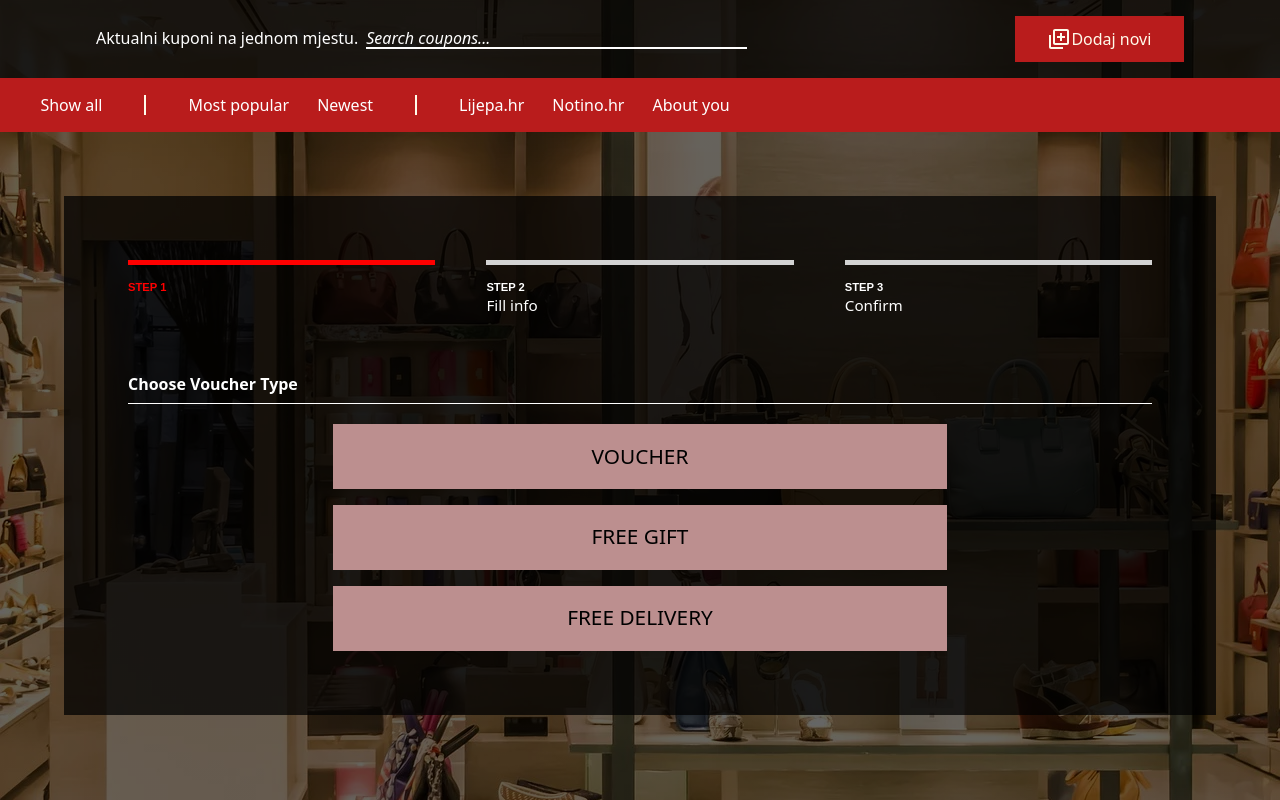
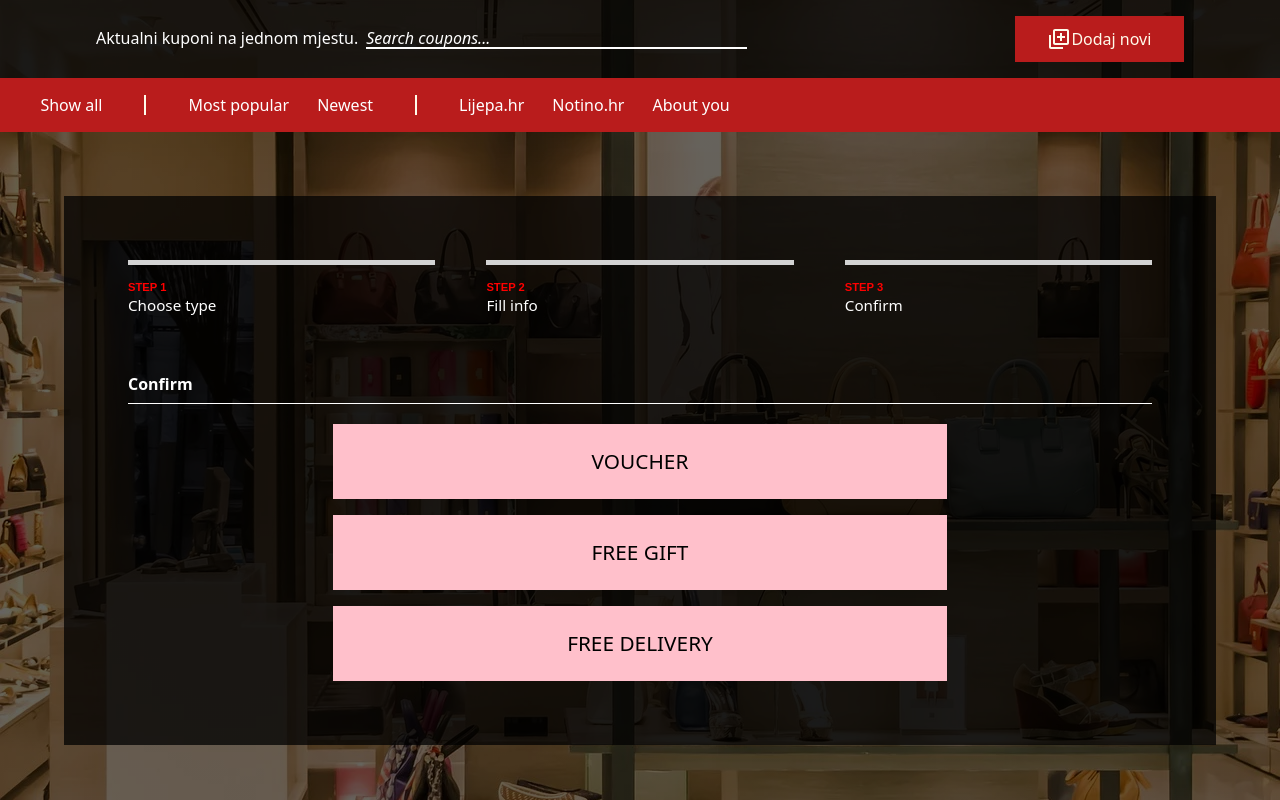
Before and after one commit to dobricsandra/coupons-client-fe, a React (Create React App) app: page /coupons/add in a window 1280 px wide. Built offline with nearby package versions, Linux system fonts and the light colour scheme.

Commit message:
Add dummy stepper pages

```diff
--- /dev/null
+++ b/src/components/common/stepper/Stepper.style.ts
@@ -0,0 +1,35 @@
+import styled from "styled-components";
+
+const StepperHeaderLayout = styled.div`
+    .stepper-header {
+        display: flex;
+        width: 100%;
+        justify-content: space-between;
+        color: white;
+        font-size: 2rem;
+        > div {
+            display: flex;
+            border-top: 5px solid lightgrey;
+            flex-direction: column;
+            align-items: flex-start;
+            width: 30%;
+            & span {
+                color: red;
+                font-size: 0.7rem;
+                text-transform: uppercase;
+                font-family: sans-serif;
+                padding-top: 1rem;
+                font-weight: 600;
+            }
+            & p {
+                color: white;
+                font-size: 0.95rem;
+                margin: 0rem;
+                padding: 0rem;
+                padding-top: 0.2rem;
+            }
+        }
+    }
+`;
+
+export default StepperHeaderLayout;
--- /dev/null
+++ b/src/components/common/stepper/Stepper.tsx
@@ -0,0 +1,53 @@
+import styled from "styled-components";
+import StepperStyled from "./Stepper.style";
+export default function Stepper(props: any) {
+    const stepHeaderConfig = [
+        {
+            stepNumber: 1,
+            stepLabel: "step 1",
+            stepDescription: "Choose type",
+        },
+        {
+            stepNumber: 2,
+            stepLabel: "step 2",
+            stepDescription: "Fill info",
+        },
+        {
+            stepNumber: 3,
+            stepLabel: "step 3",
+            stepDescription: "Confirm",
+        },
+    ];
+    const stepNumber = 3;
+    return (
+        <StepperStyled>
+            <div className="stepper-header">
+                {stepHeaderConfig.map((step: any) => (
+                    <div onClick={() => props.setStep(step.stepNumber)}>
+                        <span>{step.stepLabel}</span>
+                        <p>{step.stepDescription}</p>
+                    </div>
+                ))}
+            </div>
+            <StepperHeaderTitle>
+                {
+                    stepHeaderConfig.find(
+                        (step) => step.stepNumber === stepNumber
+                    )?.stepDescription
+                }
+            </StepperHeaderTitle>
+
+            {props.children}
+        </StepperStyled>
+    );
+}
+
+const StepperHeaderTitle = styled.div`
+    border-bottom: 1px solid white;
+    padding-top: 60px;
+    padding-bottom: 10px;
+    margin-bottom: 20px;
+    text-align: left;
+    color: white;
+    font-weight: 700;
+`;
--- a/src/components/coupons/add/CouponAdd.style.ts
+++ b/src/components/coupons/add/CouponAdd.style.ts
@@ -4,6 +4,13 @@ const CouponAddStyled = styled.div`
     background-color: var(--color-black);
     margin: 5%;
     padding: 5%;
+    .first-stepper-page {
+        display: flex;
+        flex-wrap: wrap;
+        justify-content: center;
+        align-items: center;
+        gap: 1rem;
+    }
     form {
         display: flex;
         flex-direction: column;
@@ -11,11 +18,11 @@ const CouponAddStyled = styled.div`
         button {
             border: none;
             width: 60%;
-            padding: 2%;
+            padding: 2.5%;
             font-size: 1.3rem;
             font-weight: 500;
             text-transform: uppercase;
-            background-color: rosybrown; //pink or plum
+            background-color: pink; //pink or plum
             cursor: pointer;
             @media (max-width: 750px) {
                 width: 100%;
@@ -23,8 +30,15 @@ const CouponAddStyled = styled.div`
                 font-size: 1rem;
             }
         }
+        input {
+            all: unset;
+            width: 100%;
+            color: white;
+            border-bottom: 2px solid var(--color-gray);
+            margin: 10px 0px;
+        }
         button:hover {
-            background-color: pink; //pink or plum
+            background-color: green; //pink or plum
         }
     }
 `;
--- a/src/components/coupons/add/CouponAdd.tsx
+++ b/src/components/coupons/add/CouponAdd.tsx
@@ -5,6 +5,8 @@ import { useState, useEffect } from "react";
 import { useCouponsFetch } from "../../../hooks/coupons/useCoupon";
 import Loader from "../../common/loader/Loader";
 import styled from "styled-components";
+import Stepper from "../../common/stepper/Stepper";
+import Coupon from "../overview/Coupon";
 export default function CouponAdd() {
     // const { data: coupons, isLoading, isError } = useCouponsFetch(x);
 
@@ -39,89 +41,62 @@ export default function CouponAdd() {
     //     return <InfoBox>No coupons found!</InfoBox>;
     // }
     const [step, setStep] = useState(1);
+
     return (
         <CouponAddStyled>
-            <StepperHeaderLayout>
-                <StepperHeaderSectionLayout isFilled={step >= 1}>
-                    <span>step 1</span>
-                    {step !== 1 && <p>Choose type</p>}
-                </StepperHeaderSectionLayout>
-                <StepperHeaderSectionLayout isFilled={step >= 2}>
-                    <span>step 2</span>
-                    <p>Fill info</p>
-                </StepperHeaderSectionLayout>
-                <StepperHeaderSectionLayout isFilled={step >= 3}>
-                    <span>step 3</span>
-                    <p>Confirm</p>
-                </StepperHeaderSectionLayout>
-            </StepperHeaderLayout>
-            <StepperHeaderTitle>
-                {step === 1 && "Choose Voucher Type"}
-            </StepperHeaderTitle>
+            <Stepper setStep={setStep}>
                 <form>
                     {step === 1 && (
-                    <StepperSection>
+                        <div className="first-stepper-page">
                             <button>Voucher</button>
                             <button>Free gift</button>
                             <button>Free delivery</button>
-                    </StepperSection>
+                        </div>
                     )}
-                {/* {step === 2 && (
-                        <CouponFormSecondSection setStep={setStep} />
+                    {step === 2 && (
+                        <div>
+                            <label>Prvi label</label>
+                            <input />
+                            <label>Drugi label</label>
+                            <input />
+                            <label>Treci label</label>
+                            <input />
+                            <label>Treci label</label>
+                            <input type="date" />
+                        </div>
                     )}
-                    {step === 3 && <CouponFormThirdSection setStep={setStep} />} */}
+                    {step === 3 && (
+                        <Coupon
+                            couponData={{
+                                id: 11,
+                                amount: 30,
+                                description: "Test coupon 3 for Lijepa.hr.",
+                                validFrom: "2022-03-03T10:40:09.496Z",
+                                validTo: "2022-03-03T10:40:09.497Z",
+                                code: "CMSKFHK45464",
+                                likes: 88,
+                                dislikes: 22,
+                                popularity: 66,
+                                webshop: {
+                                    id: 4,
+                                    name: "Lijepa.hr",
+                                    url: "https://www.lijepa.hr/",
+                                },
+                                unit: {
+                                    id: 2,
+                                    name: "kn",
+                                },
+                                type: {
+                                    id: 1,
+                                    type: "euro",
+                                },
+                            }}
+                        >
+                            Opala
+                        </Coupon>
+                    )}
                 </form>
+            </Stepper>
         </CouponAddStyled>
     );
 }
-
-const StepperSection = styled.div`
-    display: flex;
-    flex-wrap: wrap;
-    justify-content: center;
-    align-items: center;
-    gap: 1rem;
-`;
-
-const StepperHeaderLayout = styled.div`
-    display: flex;
-    width: 100%;
-    justify-content: space-between;
-    color: white;
-    font-size: 2rem;
-`;
-const StepperHeaderTitle = styled.div`
-    border-bottom: 1px solid white;
-    padding-top: 60px;
-    padding-bottom: 10px;
-    margin-bottom: 20px;
-    text-align: left;
-    color: white;
-    font-weight: 700;
-`;
-
-interface Props {
-    isFilled: boolean;
-}
-const StepperHeaderSectionLayout = styled.div<Props>`
-    display: flex;
-    border-top: 5px solid ${(props) => (props.isFilled ? "red" : "lightgrey")};
-    flex-direction: column;
-    align-items: flex-start;
-    width: 30%;
-    & span {
-        color: ${(props) => (props.isFilled ? "red" : "white")};
-        font-size: 0.7rem;
-        text-transform: uppercase;
-        font-family: sans-serif;
-        padding-top: 1rem;
-        font-weight: 600;
-    }
-    & p {
-        color: ${(props) => (props.isFilled ? "red" : "white")};
-        font-size: 0.95rem;
-        margin: 0rem;
-        padding: 0rem;
-        padding-top: 0.2rem;
-    }
-`;
```
Lines whose indentation alone changed are shown as unchanged.
